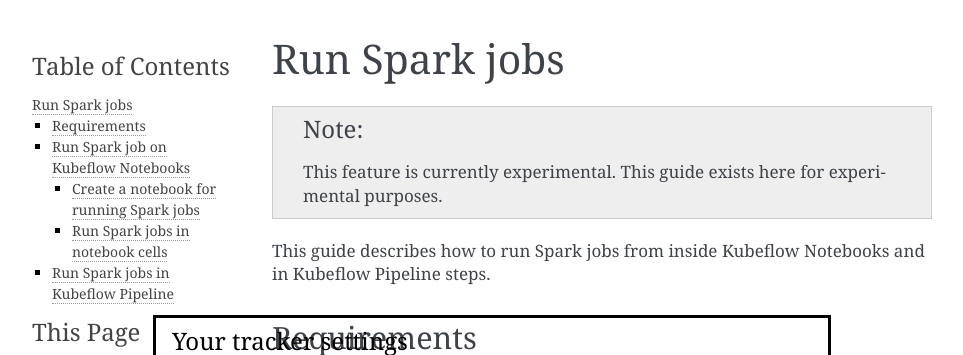
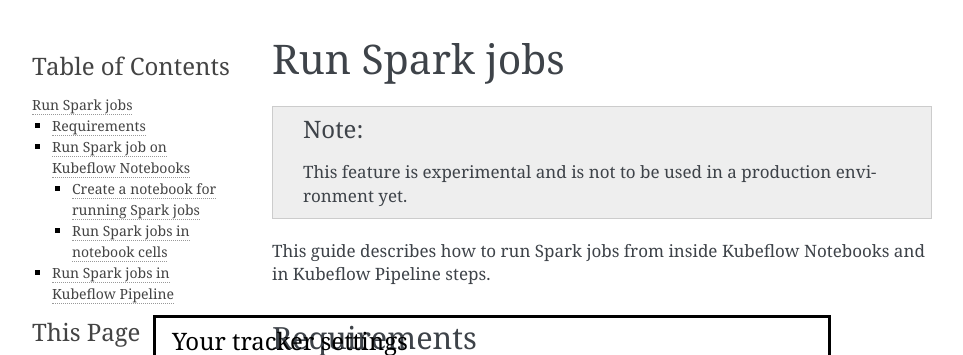
Before and after one commit to canonical/charmed-kubeflow-documentation, a Sphinx documentation site: the page built from docs/how-to/use/run-spark-jobs.rst, in a window 1280 px wide and 900 px high. Shown: the top 355 px of the window, without its empty margins (148-1111 px from the left). Built offline with Sphinx 7.4.7, drawn with Linux system fonts in a browser that asks for light colours.

Commit message:
Rephrase the note about the feature being experimental

```diff
--- a/docs/how-to/manage/integrate-spark.rst
+++ b/docs/how-to/manage/integrate-spark.rst
@@ -5,7 +5,7 @@
 
 .. note::
 
-   This feature is currently experimental. This guide exists here for experimental purposes.
+   This feature is experimental and is not to be used in a production environment yet.
 
 This guide describes how Charmed Kubeflow (CKF) and the Charmed Apache Spark can be integrated using `Juju`_.
 This integration enables running Spark jobs in Kubeflow Notebooks and Kubeflow Pipelines.
--- a/docs/how-to/use/run-spark-jobs.rst
+++ b/docs/how-to/use/run-spark-jobs.rst
@@ -5,7 +5,7 @@
 
 .. note::
 
-   This feature is currently experimental. This guide exists here for experimental purposes.
+   This feature is experimental and is not to be used in a production environment yet.
 
 This guide describes how to run Spark jobs from inside Kubeflow Notebooks and in Kubeflow Pipeline steps.
 
```
